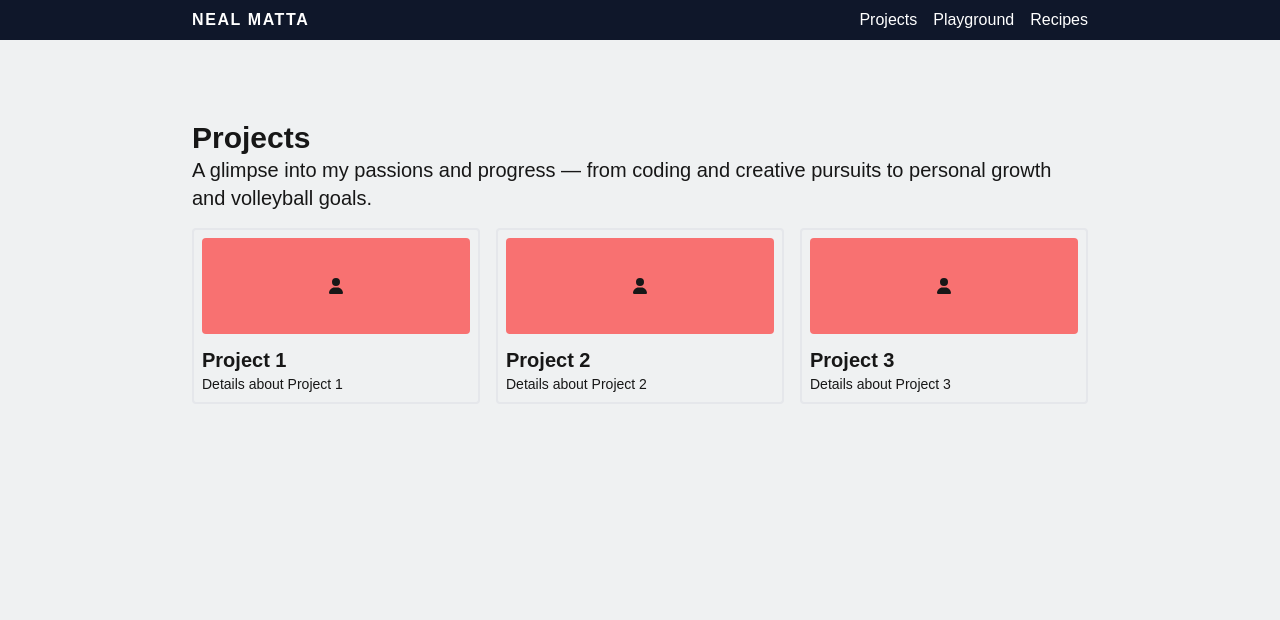
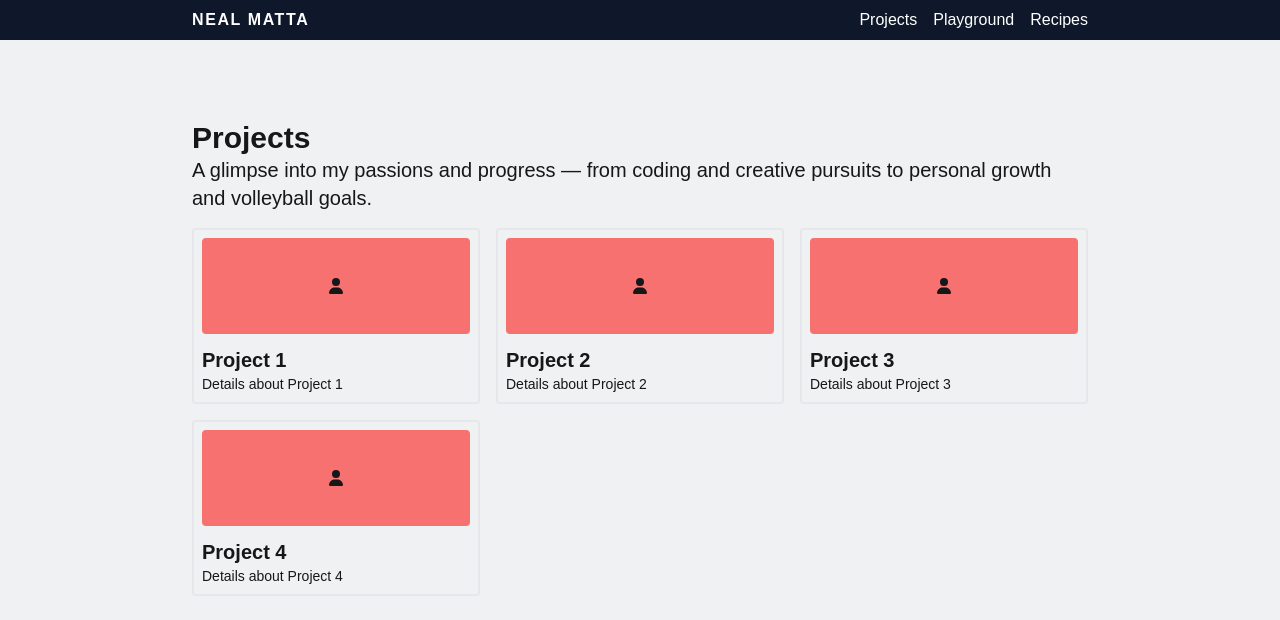
Before and after one commit to NealMatta/personal-website, a Next.js app: page /projects in a window 1280 px wide. Shown: the top 620 px of the page. Built offline with nearby package versions, Linux system fonts and the light colour scheme.

Commit message:
Cleaning up the logic

```diff
--- a/app/projects/page.jsx
+++ b/app/projects/page.jsx
@@ -1,6 +1,6 @@
 import React from 'react';
 import PageHeader from '@/src/components/PageHeader/PageHeader';
-import mockProjectDetails from '@/public/dummyData/PROJECTS.json';
+import PROJECTS from '@/public/dummyData/projects.json';
 import ClientSideProjects from '@/src/components/Projects/ClientSideProjects';
 
 const Projects = () => {
@@ -14,7 +14,7 @@ const Projects = () => {
 
       <div className="grid gap-4 my-4 grid-cols-1 sm:grid-cols-2 lg:grid-cols-3">
         {/* Pass mock project details to the client-side component */}
-        <ClientSideProjects projects={mockProjectDetails} />
+        <ClientSideProjects projects={PROJECTS} />
       </div>
     </>
   );
--- a/public/dummyData/PROJECTS.json
+++ b/public/dummyData/PROJECTS.json
@@ -16,5 +16,11 @@
     "title": "Project 3",
     "description": "Details about Project 3",
     "featured": false
+  },
+  {
+    "id": 4,
+    "title": "Project 4",
+    "description": "Details about Project 4",
+    "featured": false
   }
 ]
--- a/src/components/Projects/ClientSideProjects.tsx
+++ b/src/components/Projects/ClientSideProjects.tsx
@@ -75,9 +75,6 @@ export default function ClientSideProjects({
 
   return (
     <>
-      {/* Right now this works because there are only two projects that I'm passing in.
-    When I get to the database management stuff, I'll need to add a boolean that states whether or not the
-    project is a featured project and then the API I run needs to only look at projects that have that filter */}
       {projects.map((project) => (
         <div
           key={project.id}
--- a/src/components/Projects/FeaturedProjects.tsx
+++ b/src/components/Projects/FeaturedProjects.tsx
@@ -1,9 +1,12 @@
 import BarebonesCard from '../cards/BarebonesCard';
 import Link from 'next/link';
 import ClientSideProjects from './ClientSideProjects';
-import mockProjectDetails from '@/public/dummyData/PROJECTS.json';
+import PROJECTS from '@/public/dummyData/projects.json';
 
 export default function FeaturedProjects() {
+  // Dummy Data but same logic
+  const featuredProjects = PROJECTS.filter((project) => project.featured);
+
   return (
     <BarebonesCard>
       <div className="flex flex-col">
@@ -12,7 +15,7 @@ export default function FeaturedProjects() {
         </h1>
         <div className="flex flex-col lg:flex-row gap-2 my-2">
           {/* Pass mock project details to the client-side component */}
-          <ClientSideProjects projects={mockProjectDetails} />
+          <ClientSideProjects projects={featuredProjects} />
         </div>
         <div className="ml-auto text-right">
           <Link
```
